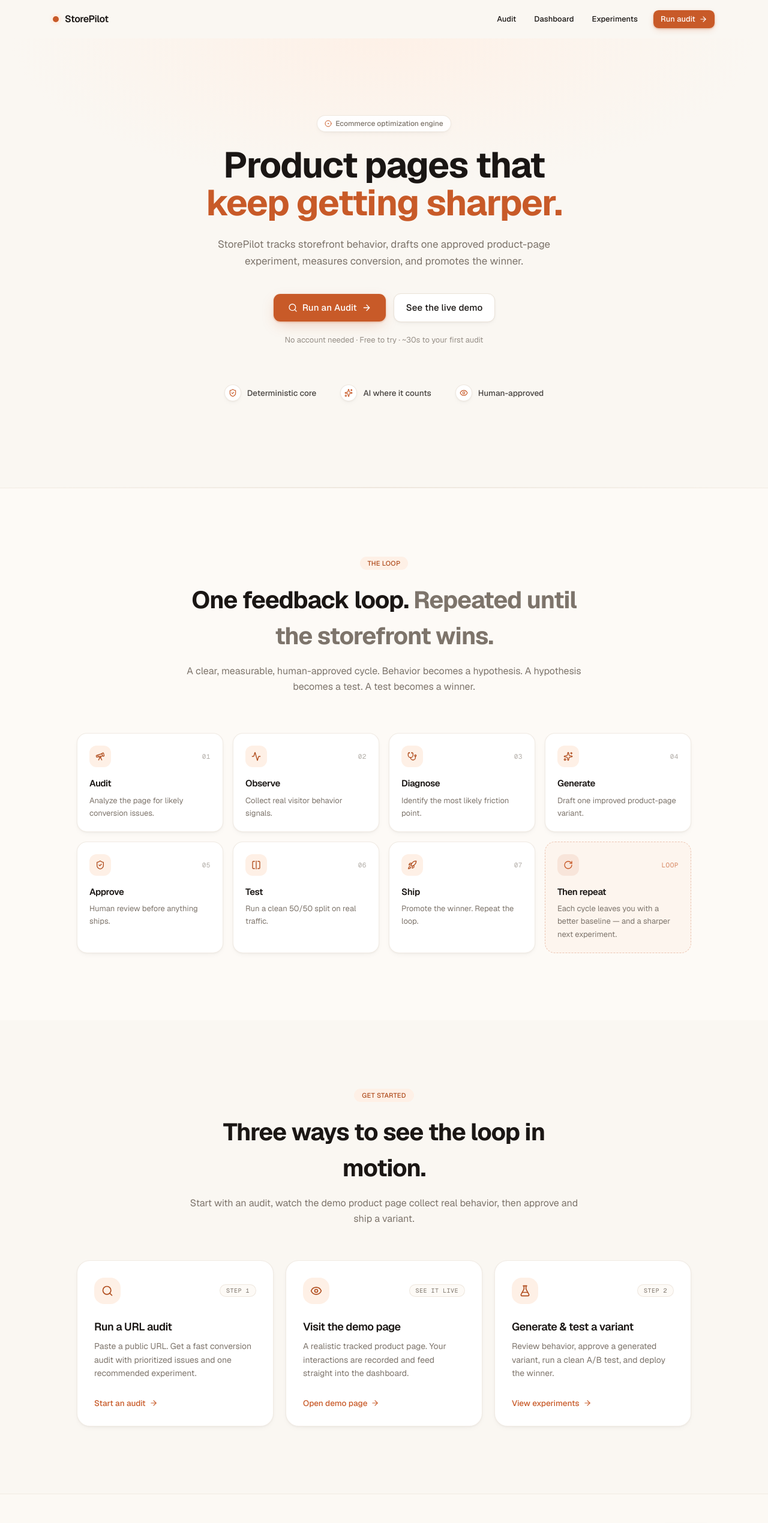
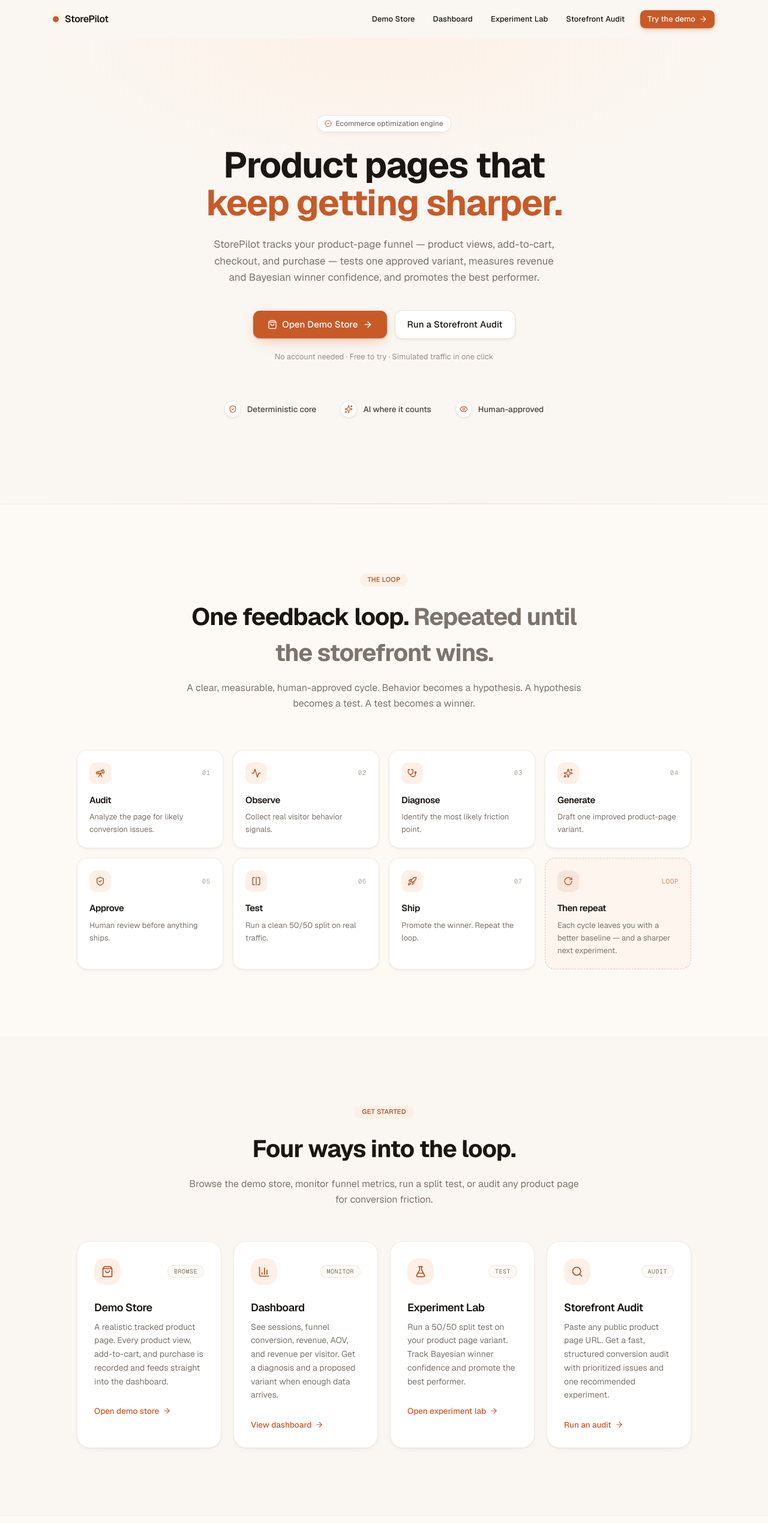
Before and after one commit to OmkarBansod02/storepilot, a Next.js app: page / in a window 1280 px wide. Shown: the top 2539 px of the page at 60% size. Built offline with nearby package versions, Linux system fonts and the light colour scheme.

Commit message:
refactor: polish founder-facing StorePilot UI

```diff
--- a/src/app/(app)/audit/page.tsx
+++ b/src/app/(app)/audit/page.tsx
@@ -22,8 +22,8 @@
 
       <PageContainer>
         <PageHeader
-          title="URL Audit"
-          description="Paste any public storefront or product page. Get a fast, structured conversion audit — and one experiment to run next."
+          title="Storefront Audit"
+          description="Paste any public product page. Get a structured ecommerce conversion audit — offer clarity, checkout trust, shipping reassurance, and purchase intent — with one experiment to run next."
         >
           <Badge
             variant="secondary"
--- a/src/app/page.tsx
+++ b/src/app/page.tsx
@@ -13,6 +13,8 @@
   Rocket,
   RotateCw,
   CircleDot,
+  BarChart3,
+  ShoppingBag,
 } from "lucide-react";
 import { Button } from "@/components/ui/button";
 import { Badge } from "@/components/ui/badge";
@@ -70,31 +72,40 @@
 
 const entryPoints = [
   {
-    eyebrow: "Step 1",
-    title: "Run a URL audit",
+    eyebrow: "Browse",
+    title: "Demo Store",
     description:
-      "Paste a public URL. Get a fast conversion audit with prioritized issues and one recommended experiment.",
-    href: "/audit",
-    cta: "Start an audit",
-    icon: Search,
+      "A realistic tracked product page. Every product view, add-to-cart, and purchase is recorded and feeds straight into the dashboard.",
+    href: "/demo",
+    cta: "Open demo store",
+    icon: ShoppingBag,
   },
   {
-    eyebrow: "See it live",
-    title: "Visit the demo page",
+    eyebrow: "Monitor",
+    title: "Dashboard",
     description:
-      "A realistic tracked product page. Your interactions are recorded and feed straight into the dashboard.",
-    href: "/demo",
-    cta: "Open demo page",
-    icon: Eye,
+      "See sessions, funnel conversion, revenue, AOV, and revenue per visitor. Get a diagnosis and a proposed variant when enough data arrives.",
+    href: "/dashboard",
+    cta: "View dashboard",
+    icon: BarChart3,
   },
   {
-    eyebrow: "Step 2",
-    title: "Generate & test a variant",
+    eyebrow: "Test",
+    title: "Experiment Lab",
     description:
-      "Review behavior, approve a generated variant, run a clean A/B test, and deploy the winner.",
+      "Run a 50/50 split test on your product page variant. Track Bayesian winner confidence and promote the best performer.",
     href: "/experiments",
-    cta: "View experiments",
+    cta: "Open experiment lab",
     icon: FlaskConical,
+  },
+  {
+    eyebrow: "Audit",
+    title: "Storefront Audit",
+    description:
+      "Paste any public product page URL. Get a fast, structured conversion audit with prioritized issues and one recommended experiment.",
+    href: "/audit",
+    cta: "Run an audit",
+    icon: Search,
   },
 ] as const;
 
@@ -113,17 +124,20 @@
         </Link>
         <nav className="flex items-center gap-1">
           <Button variant="ghost" size="sm" asChild>
-            <Link href="/audit">Audit</Link>
+            <Link href="/demo">Demo Store</Link>
           </Button>
           <Button variant="ghost" size="sm" asChild>
             <Link href="/dashboard">Dashboard</Link>
           </Button>
           <Button variant="ghost" size="sm" asChild>
-            <Link href="/experiments">Experiments</Link>
+            <Link href="/experiments">Experiment Lab</Link>
+          </Button>
+          <Button variant="ghost" size="sm" asChild>
+            <Link href="/audit">Storefront Audit</Link>
           </Button>
           <Button size="sm" className="ml-2" asChild>
-            <Link href="/audit">
-              Run audit
+            <Link href="/demo">
+              Try the demo
               <ArrowRight className="size-3.5" />
             </Link>
           </Button>
@@ -158,9 +172,10 @@
               </h1>
 
               <p className="mx-auto mt-6 max-w-xl text-[16px] leading-relaxed text-muted-foreground sm:text-[17px]">
-                StorePilot tracks storefront behavior, drafts one approved
-                product-page experiment, measures conversion, and promotes the
-                winner.
+                StorePilot tracks your product-page funnel — product views,
+                add-to-cart, checkout, and purchase — tests one approved
+                variant, measures revenue and Bayesian winner confidence, and
+                promotes the best performer.
               </p>
 
               <div className="mt-10 flex flex-col items-center justify-center gap-3 sm:flex-row">
@@ -169,9 +184,9 @@
                   className="h-12 px-6 text-[15px] shadow-primary-glow"
                   asChild
                 >
-                  <Link href="/audit">
-                    <Search className="size-4" />
-                    Run an Audit
+                  <Link href="/demo">
+                    <ShoppingBag className="size-4" />
+                    Open Demo Store
                     <ArrowRight className="size-4" />
                   </Link>
                 </Button>
@@ -181,12 +196,12 @@
                   className="h-12 px-5 text-[15px]"
                   asChild
                 >
-                  <Link href="/demo">See the live demo</Link>
+                  <Link href="/audit">Run a Storefront Audit</Link>
                 </Button>
               </div>
 
               <p className="mt-5 text-[13px] text-muted-foreground/80">
-                No account needed · Free to try · ~30s to your first audit
+                No account needed · Free to try · Simulated traffic in one click
               </p>
             </div>
 
@@ -287,15 +302,15 @@
               Get started
             </Badge>
             <h2 className="mt-5 font-heading text-[32px] font-bold tracking-tight sm:text-[40px]">
-              Three ways to see the loop in motion.
+              Four ways into the loop.
             </h2>
             <p className="mt-4 text-[15px] leading-relaxed text-muted-foreground sm:text-base">
-              Start with an audit, watch the demo product page collect real behavior,
-              then approve and ship a variant.
+              Browse the demo store, monitor funnel metrics, run a split test,
+              or audit any product page for conversion friction.
             </p>
           </div>
 
-          <div className="mx-auto mt-14 grid max-w-5xl gap-5 sm:grid-cols-2 lg:grid-cols-3">
+          <div className="mx-auto mt-14 grid max-w-5xl gap-5 sm:grid-cols-2 lg:grid-cols-4">
             {entryPoints.map((entry) => (
               <Link
                 key={entry.href}
@@ -352,10 +367,10 @@
               <ul className="mt-4 space-y-2.5 text-[13.5px]">
                 <li>
                   <Link
-                    href="/audit"
+                    href="/demo"
                     className="text-muted-foreground transition-colors hover:text-foreground"
                   >
-                    URL Audit
+                    Demo Store
                   </Link>
                 </li>
                 <li>
@@ -368,18 +383,18 @@
                 </li>
                 <li>
                   <Link
-                    href="/demo"
+                    href="/experiments"
                     className="text-muted-foreground transition-colors hover:text-foreground"
                   >
-                    Demo Page
+                    Experiment Lab
                   </Link>
                 </li>
                 <li>
                   <Link
-                    href="/experiments"
+                    href="/audit"
                     className="text-muted-foreground transition-colors hover:text-foreground"
                   >
-                    Experiments
+                    Storefront Audit
                   </Link>
                 </li>
               </ul>
--- a/src/components/layout/top-nav.tsx
+++ b/src/components/layout/top-nav.tsx
@@ -5,10 +5,10 @@
 import { cn } from "@/lib/utils";
 
 const navItems = [
-  { label: "Audit", href: "/audit" },
+  { label: "Demo Store", href: "/demo" },
   { label: "Dashboard", href: "/dashboard" },
-  { label: "Demo Page", href: "/demo" },
-  { label: "Experiments", href: "/experiments" },
+  { label: "Experiment Lab", href: "/experiments" },
+  { label: "Storefront Audit", href: "/audit" },
 ] as const;
 
 export function TopNav() {
--- a/src/features/analytics/components/dashboard-empty.tsx
+++ b/src/features/analytics/components/dashboard-empty.tsx
@@ -12,13 +12,13 @@
       <h3 className="mt-6 text-lg font-bold tracking-tight">Waiting for traffic</h3>
       <p className="mt-3 max-w-md text-[14px] leading-relaxed text-muted-foreground">
         StorePilot will start surfacing diagnosis, recommendations, and a
-        proposed variant as soon as your demo product page records its first
+        proposed variant as soon as your demo store records its first
         sessions.
       </p>
       <div className="mt-7 space-y-2 text-[13px] text-muted-foreground">
         <p className="flex items-center justify-center gap-2">
           <span className="flex size-5 items-center justify-center rounded-full bg-accent text-[10px] font-bold text-accent-foreground">1</span>
-          Open the demo page and interact with the hero
+          Open the demo store and interact with the product
         </p>
         <p className="flex items-center justify-center gap-2">
           <span className="flex size-5 items-center justify-center rounded-full bg-accent text-[10px] font-bold text-accent-foreground">2</span>
@@ -31,7 +31,7 @@
       </div>
       <Button className="mt-8" asChild>
         <Link href="/demo">
-          Open demo page
+          Open demo store
           <ArrowRight className="size-3.5" />
         </Link>
       </Button>
--- a/src/features/audit/components/audit-screenshot.tsx
+++ b/src/features/audit/components/audit-screenshot.tsx
@@ -1,3 +1,4 @@
+import Image from "next/image";
 import { Lock, Monitor } from "lucide-react";
 
 interface AuditScreenshotProps {
@@ -31,9 +32,12 @@
       </div>
 
       {screenshotUrl ? (
-        <img
+        <Image
           src={screenshotUrl}
           alt={`Screenshot of ${url}`}
+          width={960}
+          height={600}
+          unoptimized
           className="aspect-[16/10] w-full object-cover object-top"
         />
       ) : (
--- a/src/features/audit/components/audit-summary-card.tsx
+++ b/src/features/audit/components/audit-summary-card.tsx
@@ -92,7 +92,7 @@
               Conversion score
             </p>
             <p className="text-[12px] leading-relaxed text-muted-foreground">
-              Heuristic + AI-weighted snapshot of conversion readiness.
+              Heuristic snapshot of storefront conversion readiness.
             </p>
           </div>
         </div>
--- a/src/features/experiments/components/experiment-started-card.tsx
+++ b/src/features/experiments/components/experiment-started-card.tsx
@@ -29,7 +29,7 @@
             <div>
               <CardTitle className="text-[16px] font-bold tracking-tight">Experiment started</CardTitle>
               <CardDescription className="mt-1">
-                Your A/B test is now live on the demo page.
+                Your A/B test is now live on the demo store.
               </CardDescription>
             </div>
           </div>
```
